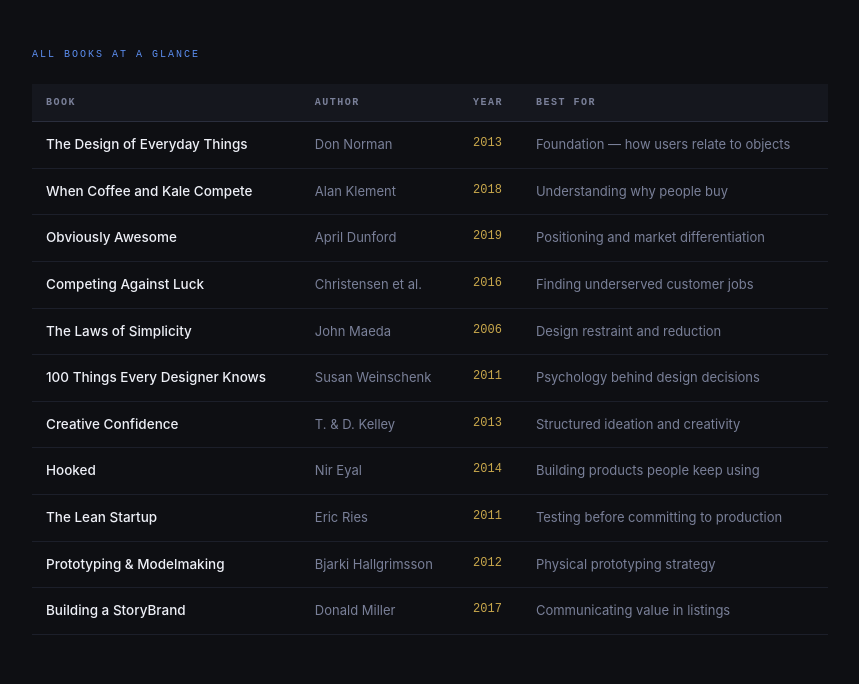
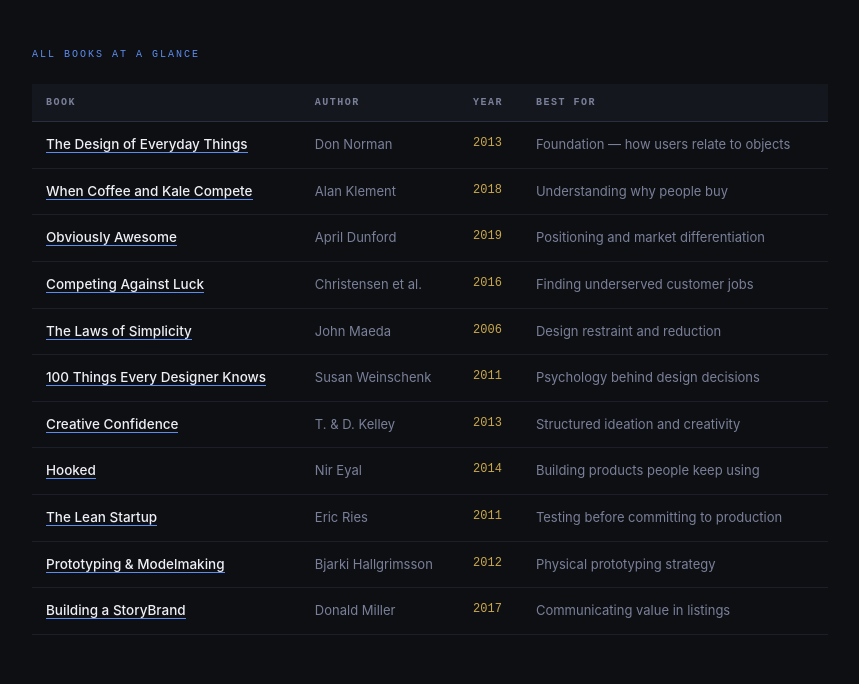
Before and after one commit to dscollon/claude, a plain HTML site: page Product design.html in a window 1280 px wide. Shown: the part 8040-8724 px from the top of the page, without its empty margins (210-1069 px from the left). Drawn offline with Linux system fonts and the light colour scheme.

Commit message:
Update Product design.html

```diff
--- a/Product design.html
+++ b/Product design.html
@@ -1107,17 +1107,17 @@
         </tr>
       </thead>
       <tbody>
-        <tr><td>The Design of Everyday Things</td><td>Don Norman</td><td>2013</td><td>Foundation — how users relate to objects</td></tr>
-        <tr><td>When Coffee and Kale Compete</td><td>Alan Klement</td><td>2018</td><td>Understanding why people buy</td></tr>
-        <tr><td>Obviously Awesome</td><td>April Dunford</td><td>2019</td><td>Positioning and market differentiation</td></tr>
-        <tr><td>Competing Against Luck</td><td>Christensen et al.</td><td>2016</td><td>Finding underserved customer jobs</td></tr>
-        <tr><td>The Laws of Simplicity</td><td>John Maeda</td><td>2006</td><td>Design restraint and reduction</td></tr>
-        <tr><td>100 Things Every Designer Knows</td><td>Susan Weinschenk</td><td>2011</td><td>Psychology behind design decisions</td></tr>
-        <tr><td>Creative Confidence</td><td>T. &amp; D. Kelley</td><td>2013</td><td>Structured ideation and creativity</td></tr>
-        <tr><td>Hooked</td><td>Nir Eyal</td><td>2014</td><td>Building products people keep using</td></tr>
-        <tr><td>The Lean Startup</td><td>Eric Ries</td><td>2011</td><td>Testing before committing to production</td></tr>
-        <tr><td>Prototyping &amp; Modelmaking</td><td>Bjarki Hallgrimsson</td><td>2012</td><td>Physical prototyping strategy</td></tr>
-        <tr><td>Building a StoryBrand</td><td>Donald Miller</td><td>2017</td><td>Communicating value in listings</td></tr>
+        <tr><td><a href="https://www.amazon.co.uk/Design-Everyday-Things-Revised-Expanded/dp/0465050654" target="_blank" class="book-title-link">The Design of Everyday Things</a></td><td>Don Norman</td><td>2013</td><td>Foundation — how users relate to objects</td></tr>
+        <tr><td><a href="https://www.amazon.co.uk/When-Coffee-Kale-Compete-products/dp/1534873066" target="_blank" class="book-title-link">When Coffee and Kale Compete</a></td><td>Alan Klement</td><td>2018</td><td>Understanding why people buy</td></tr>
+        <tr><td><a href="https://www.amazon.co.uk/Obviously-Awesome-Product-Positioning-Customers/dp/1999023005" target="_blank" class="book-title-link">Obviously Awesome</a></td><td>April Dunford</td><td>2019</td><td>Positioning and market differentiation</td></tr>
+        <tr><td><a href="https://www.amazon.co.uk/Competing-Against-Luck-Innovation-Customer/dp/0062435612" target="_blank" class="book-title-link">Competing Against Luck</a></td><td>Christensen et al.</td><td>2016</td><td>Finding underserved customer jobs</td></tr>
+        <tr><td><a href="https://www.amazon.co.uk/Laws-Simplicity-Design-Technology-Business/dp/145586420X" target="_blank" class="book-title-link">The Laws of Simplicity</a></td><td>John Maeda</td><td>2006</td><td>Design restraint and reduction</td></tr>
+        <tr><td><a href="https://www.amazon.co.uk/Things-Designer-People-Voices-Matter-ebook/dp/B004X1V1CS" target="_blank" class="book-title-link">100 Things Every Designer Knows</a></td><td>Susan Weinschenk</td><td>2011</td><td>Psychology behind design decisions</td></tr>
+        <tr><td><a href="https://www.amazon.co.uk/Creative-Confidence-Unleashing-Potential-within/dp/0008139385" target="_blank" class="book-title-link">Creative Confidence</a></td><td>T. &amp; D. Kelley</td><td>2013</td><td>Structured ideation and creativity</td></tr>
+        <tr><td><a href="https://www.amazon.co.uk/Hooked-How-Build-Habit-Forming-Products/dp/0241184835" target="_blank" class="book-title-link">Hooked</a></td><td>Nir Eyal</td><td>2014</td><td>Building products people keep using</td></tr>
+        <tr><td><a href="https://www.amazon.co.uk/Lean-Startup-Eric-Ries/dp/0307887898" target="_blank" class="book-title-link">The Lean Startup</a></td><td>Eric Ries</td><td>2011</td><td>Testing before committing to production</td></tr>
+        <tr><td><a href="https://www.amazon.co.uk/Prototyping-Modelmaking-Product-Design-Portfolio-ebook/dp/B00JB8I8T2" target="_blank" class="book-title-link">Prototyping &amp; Modelmaking</a></td><td>Bjarki Hallgrimsson</td><td>2012</td><td>Physical prototyping strategy</td></tr>
+        <tr><td><a href="https://www.amazon.co.uk/Building-StoryBrand-Miller-Donald/dp/1400201837" target="_blank" class="book-title-link">Building a StoryBrand</a></td><td>Donald Miller</td><td>2017</td><td>Communicating value in listings</td></tr>
       </tbody>
     </table>
   </section>
```
